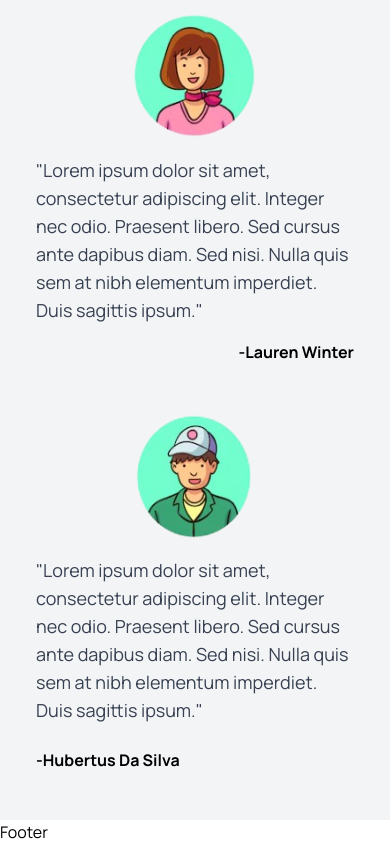
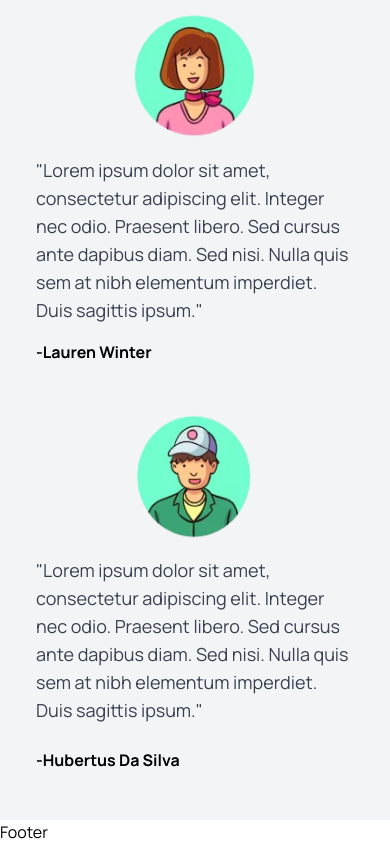
Before and after one commit to cgpakay/medibridge_frontend, a React (Vite) app: page / in a window 390 px wide. Shown: the part 1500-2344 px from the top of the page. Built offline with nearby package versions, Linux system fonts and the light colour scheme; the HTML template or start-up script is replaced by a standard one.

Commit message:
adjusted name of testimonial to align on the left side at breakpoint smaller sizes

```diff
--- a/src/components/Testimonials.jsx
+++ b/src/components/Testimonials.jsx
@@ -32,13 +32,15 @@ const Testimonials = () => {
             alt="testimonial"
             className="w-32 h-32 rounded-full mb-4 md:mb-0 md:ml-8"
           />
-          <div className="flex flex-col justify-between h-full">
+          <div className="flex flex-col justify-between h-full w-full md:w-auto">
             <p className="text-lg text-gray-700">
               "Lorem ipsum dolor sit amet, consectetur adipiscing elit. Integer
               nec odio. Praesent libero. Sed cursus ante dapibus diam. Sed nisi.
               Nulla quis sem at nibh elementum imperdiet. Duis sagittis ipsum."
             </p>
-            <p className="font-bold self-end mt-4">-Lauren Winter</p>
+            <p className="font-bold self-start mt-4 md:self-end">
+              -Lauren Winter
+            </p>
           </div>
         </div>
 
```
